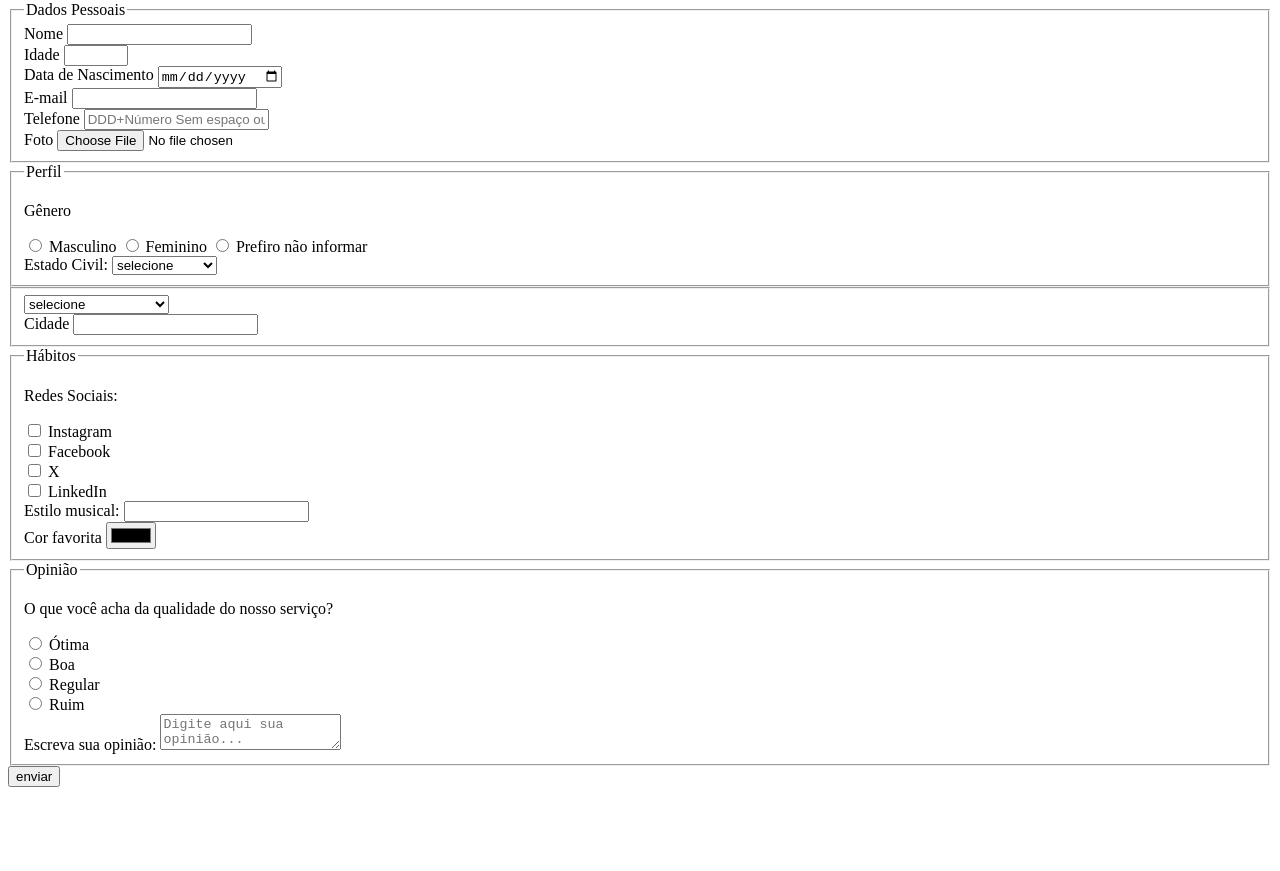
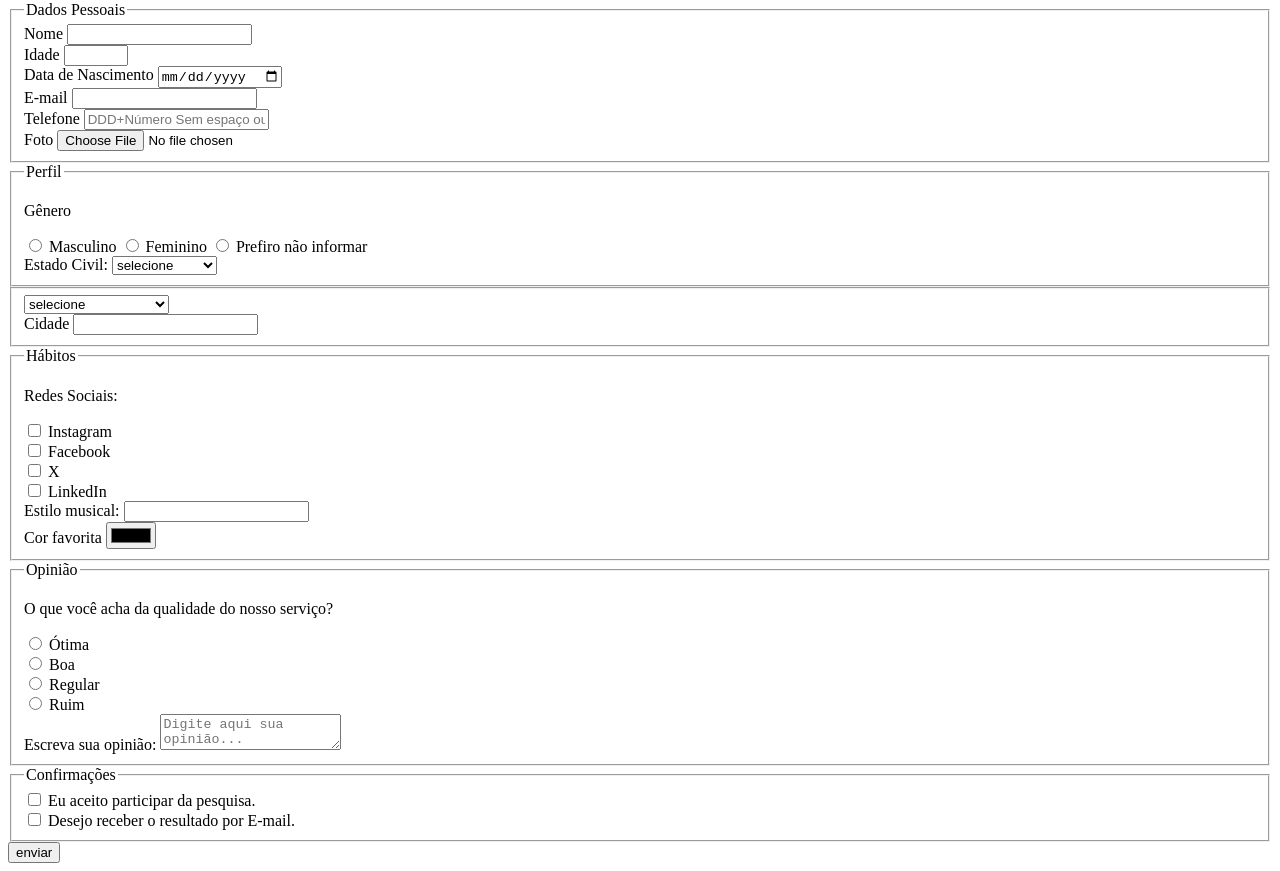
Before and after one commit to YanRobertDT/pesquisa-culturama, a plain HTML site: page index.html in a window 1280 px wide. Shown: the part 79-950 px from the top of the page. Before the commit the page ends 874 px from the top, so only its background shows below. Drawn offline with Linux system fonts and the light colour scheme.

Commit message:
Adiciona sessão de confirmações

```diff
--- a/index.html
+++ b/index.html
@@ -152,6 +152,17 @@
         <label for="comment">Escreva sua opinião:</label>
     <textarea id="comment" name="userComment" placeholder="Digite aqui sua opinião..."></textarea>
 </fieldset>
+<fieldset>
+    <legend>Confirmações</legend>
+
+    <input type="checkbox" name="userLgpd" id="userLgpdTerm" value="accepted" required>
+    <label for="userLgpdTerm">Eu aceito participar da pesquisa.</label><br>
+
+    <input type="checkbox" name="userGetResult" id="userGetResult" value="accepted">
+    <label for="userLgpdTerm">Desejo receber o resultado por E-mail.</label><br>
+
+
+</fieldset>
 
     <button type="submit">enviar</button>
 
```
